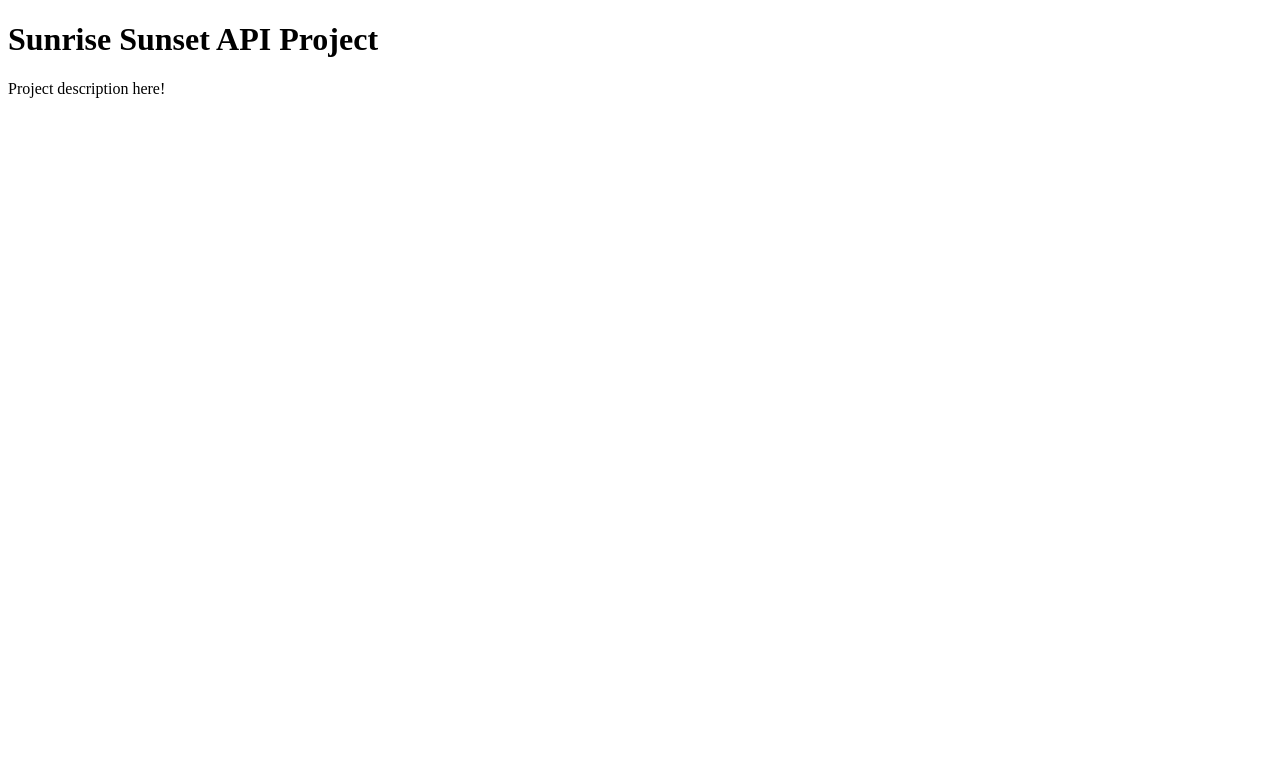
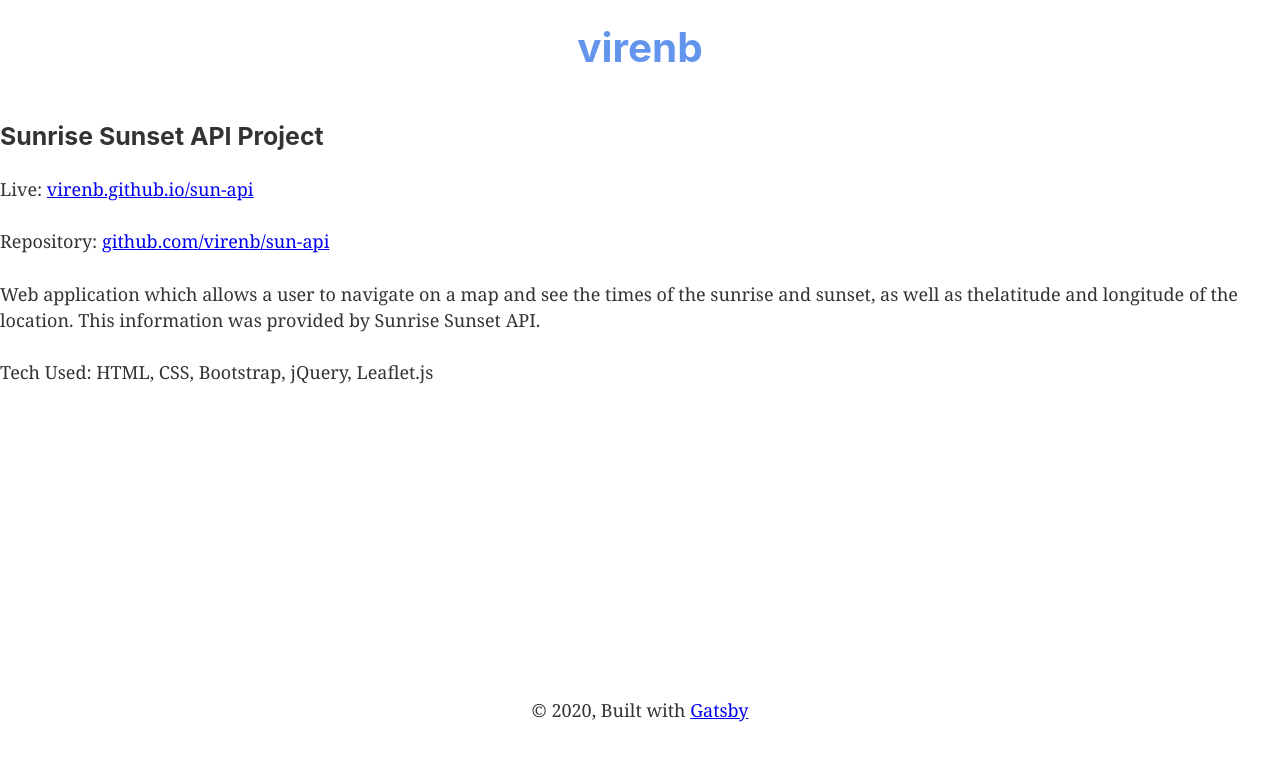
Before and after one commit to virenb/www.virenb.me, a Gatsby site: page /projects/sunrise-sunset in a window 1280 px wide. Built offline with nearby package versions, Linux system fonts and the light colour scheme; Gatsby itself is replaced by a stand-in of ours.

Commit message:
Slight updates to project related pages, need to fix layout on markdown files

```diff
--- a/src/project-pages/sunrise-sunset-api.md
+++ b/src/project-pages/sunrise-sunset-api.md
@@ -3,4 +3,10 @@ path: "/projects/sunrise-sunset"
 title: "Sunrise Sunset API Project"
 ---
 
-Project description here!
+
+<p>Live: <a href="https://virenb.github.io/sun-api">virenb.github.io/sun-api</a></p>
+<p>Repository: <a href="https://github.com/virenb/sun-api" target="_blank">github.com/virenb/sun-api</a></p>
+
+<p>Web application which allows a user to navigate on a map and see the times of the sunrise and sunset, as well as thelatitude and longitude of the location. This information was provided by Sunrise Sunset API.</p>
+
+<p>Tech Used: HTML, CSS, Bootstrap, jQuery, Leaflet.js</p>
--- a/src/templates/project-template.js
+++ b/src/templates/project-template.js
@@ -1,5 +1,7 @@
 import React from "react";
 import { graphql } from "gatsby";
+
+import Layout from '../components/layout';
 
 export default function Template({
   data, // this prop will be injected by the GraphQL query below.
@@ -7,14 +9,19 @@ export default function Template({
   const { markdownRemark } = data // data.markdownRemark holds your post data
   const { frontmatter, html } = markdownRemark
   return (
-    <div>
-      <div>
-        <h1>{frontmatter.title}</h1>
+    <Layout>
+      <main
+        style={{
+          display: 'flex',
+          flexDirection: 'column'
+        }}
+      >
+      <h3>{frontmatter.title}</h3>
         <div
           dangerouslySetInnerHTML={{ __html: html }}
         />
-      </div>
-    </div>
+      </main>
+    </Layout>
   )
 }
 export const pageQuery = graphql`
```
Also changed, not shown: src/pages/projects.js (+14 -3 lines).
